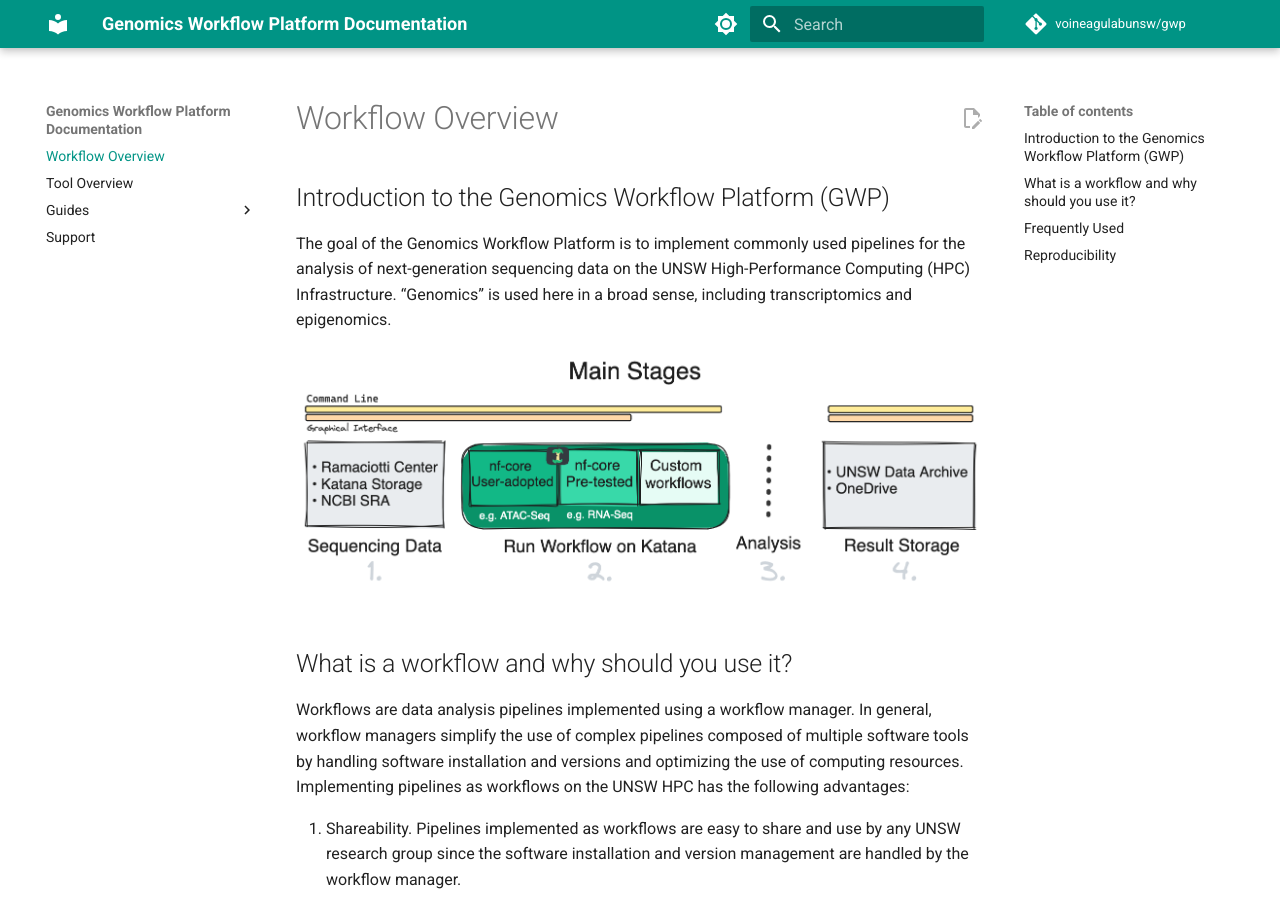
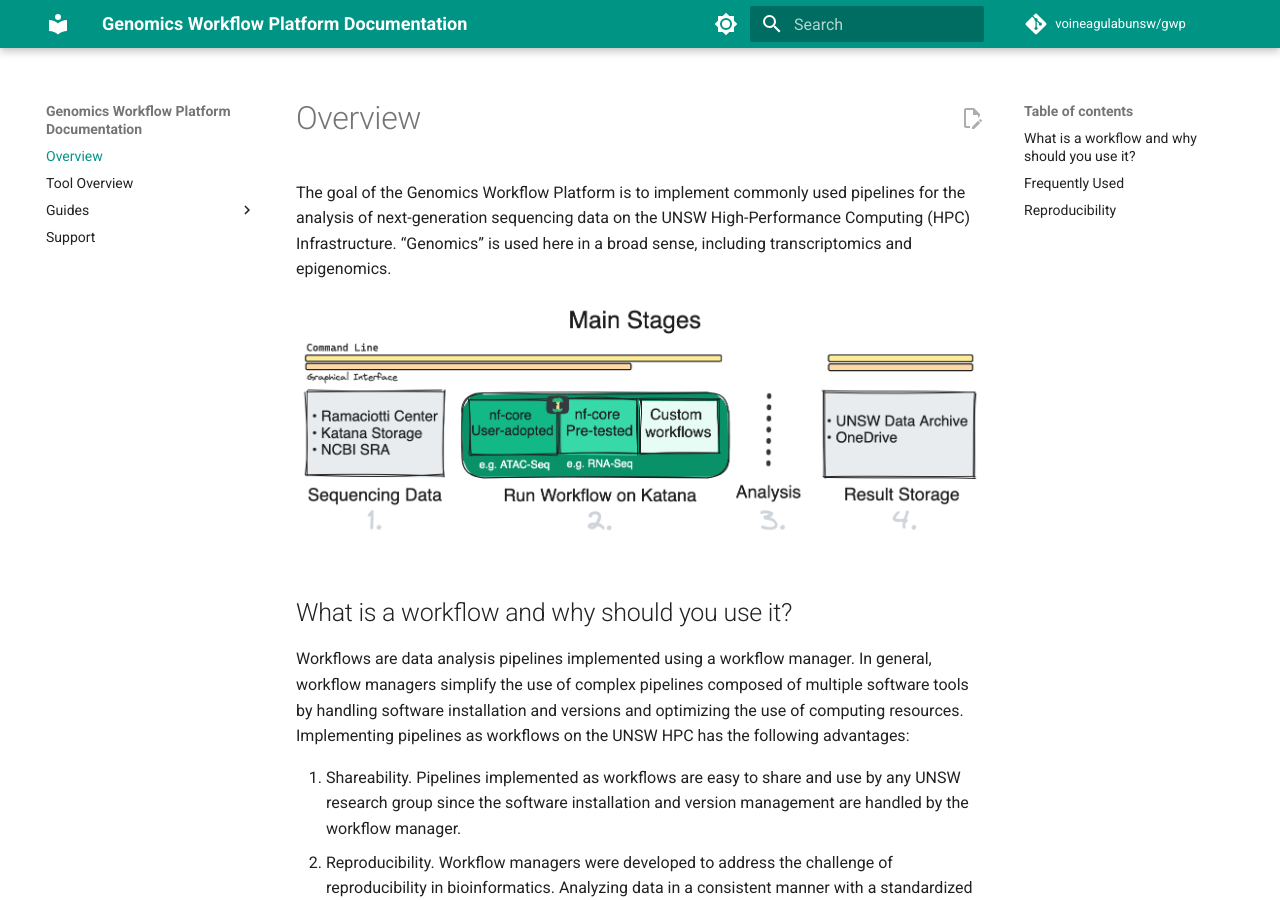
Before and after one commit to VoineaguLabUNSW/gwp, an MkDocs documentation site: the page built from docs/index.md, in a window 1280 px wide and 900 px high. Built offline with MkDocs 1.6.1 and Material for MkDocs 9.7.7, drawn with Linux system fonts in a browser that asks for light colours; comment, search, counter and statistics services are not loaded.

Commit message:
Update index.md

```diff
--- a/docs/index.md
+++ b/docs/index.md
@@ -1,6 +1,5 @@
-# Workflow Overview
+# Overview
 
-## Introduction to the Genomics Workflow Platform (GWP)
 The goal of the Genomics Workflow Platform is to implement commonly used pipelines for the analysis of next-generation sequencing data on the UNSW High-Performance Computing (HPC) Infrastructure.
 “Genomics” is used here in a broad sense, including transcriptomics and epigenomics.
 
```
